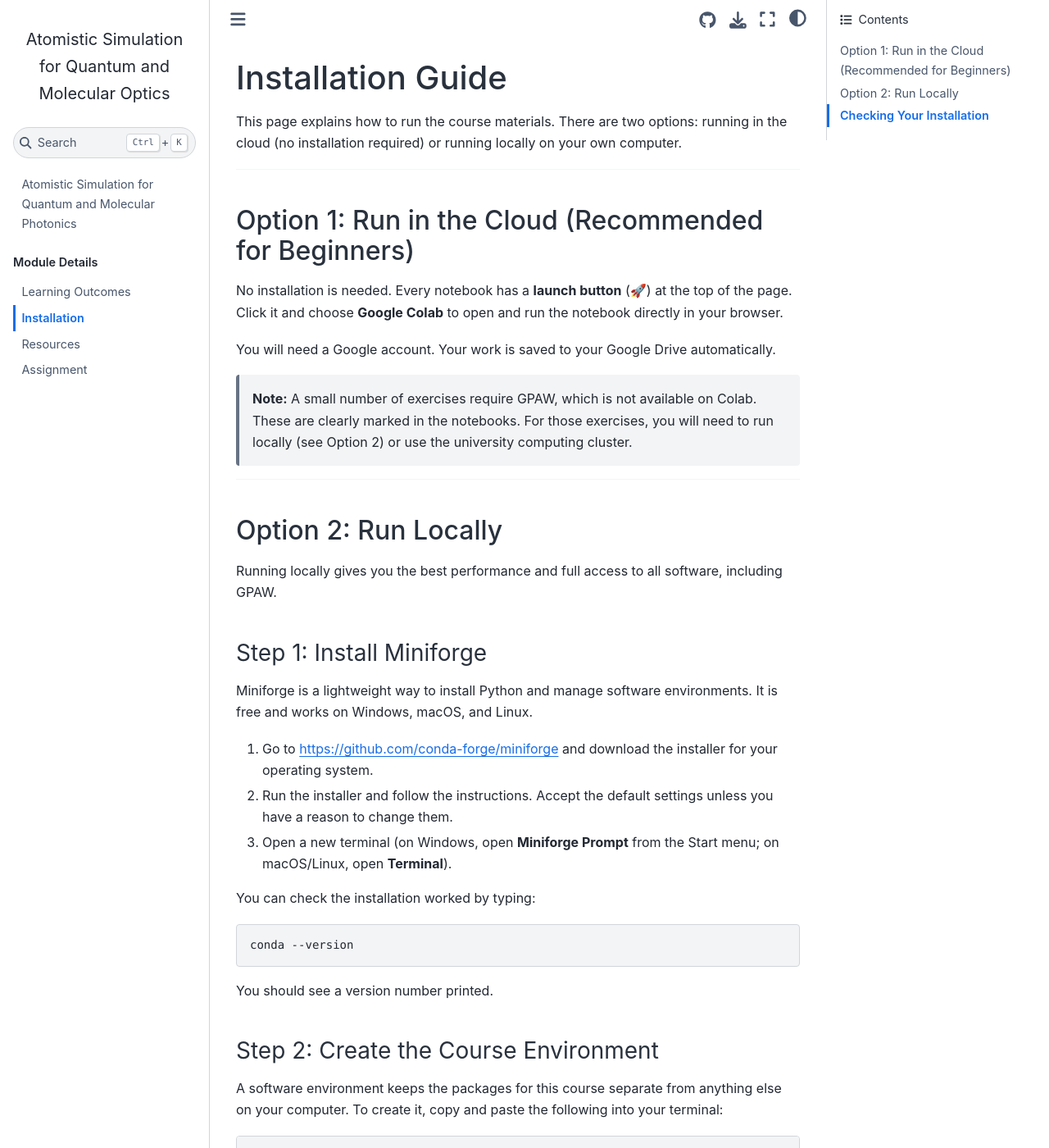
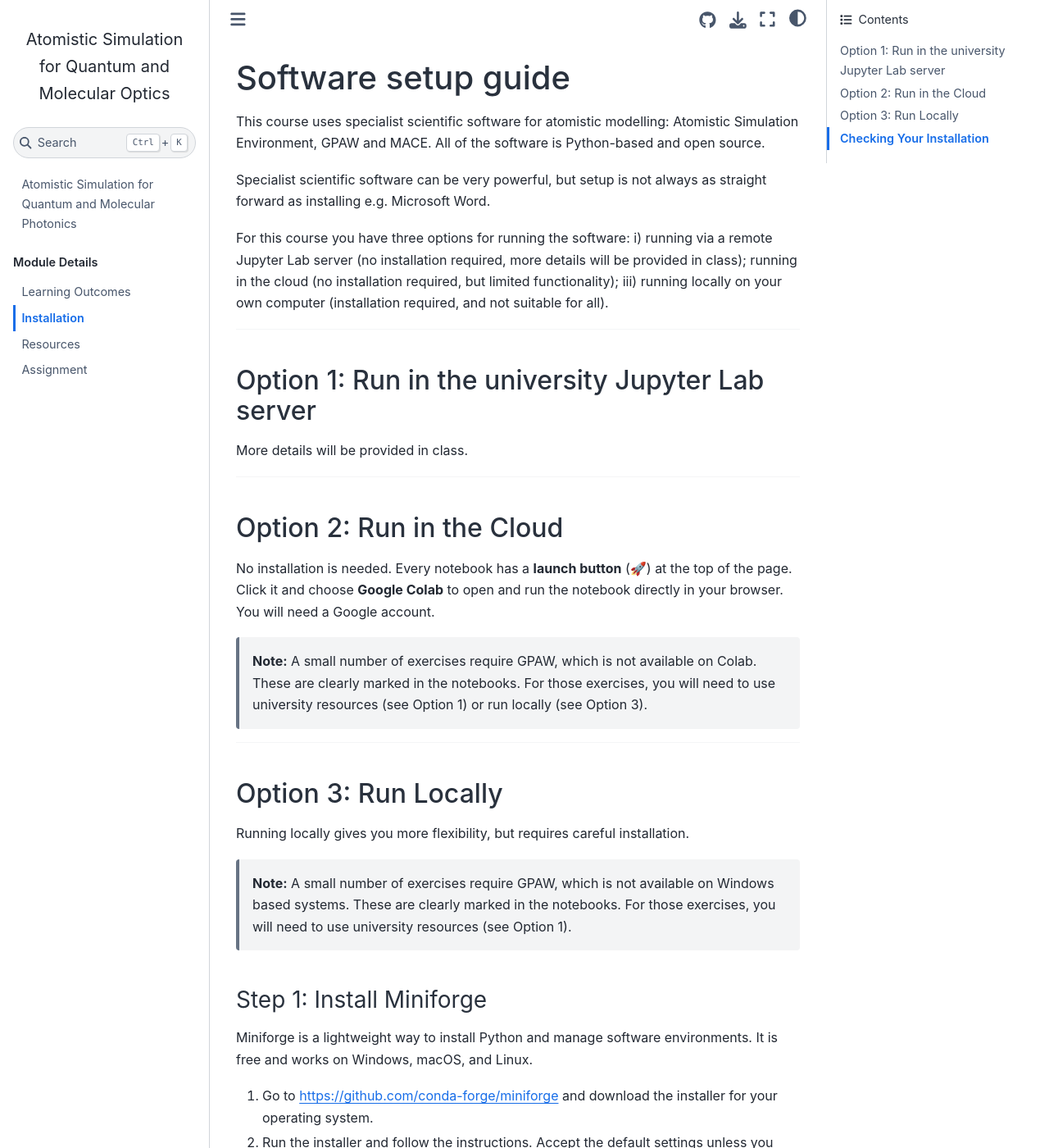
Before and after one commit to NU-CEM/Atomistic_Simulation, a Jupyter Book: the page built from installation.md, in a window 1280 px wide and 1400 px high. Shown: the whole window at 82% size. Built offline with Jupyter Book 1.0.4 settings and Sphinx 7.4.7 and the Sphinx Book theme 1.1.4, drawn with Linux system fonts in a browser that asks for light colours; pages that are not in the unit, such as notebooks, are missing from menus.

Commit message:
Update installation.md

```diff
--- a/installation.md
+++ b/installation.md
@@ -1,22 +1,32 @@
-# Installation Guide
+# Software setup guide
 
-This page explains how to run the course materials. There are two options: running in the cloud (no installation required) or running locally on your own computer.
+This course uses specialist scientific software for atomistic modelling: Atomistic Simulation Environment, GPAW and MACE. All of the software is Python-based and open source.
+
+Specialist scientific software can be very powerful, but setup is not always as straight forward as installing e.g. Microsoft Word.
+
+For this course you have three options for running the software: i) running via a remote Jupyter Lab server (no installation required, more details will be provided in class); running in the cloud (no installation required, but limited functionality); iii) running locally on your own computer (installation required, and not suitable for all).
 
 ---
 
-## Option 1: Run in the Cloud (Recommended for Beginners)
+## Option 1: Run in the university Jupyter Lab server
 
-No installation is needed. Every notebook has a **launch button** (🚀) at the top of the page. Click it and choose **Google Colab** to open and run the notebook directly in your browser.
-
-You will need a Google account. Your work is saved to your Google Drive automatically.
-
-> **Note:** A small number of exercises require GPAW, which is not available on Colab. These are clearly marked in the notebooks. For those exercises, you will need to run locally (see Option 2) or use the university computing cluster.
+More details will be provided in class.
 
 ---
 
-## Option 2: Run Locally
+## Option 2: Run in the Cloud
 
-Running locally gives you the best performance and full access to all software, including GPAW.
+No installation is needed. Every notebook has a **launch button** (🚀) at the top of the page. Click it and choose **Google Colab** to open and run the notebook directly in your browser. You will need a Google account.
+
+> **Note:** A small number of exercises require GPAW, which is not available on Colab. These are clearly marked in the notebooks. For those exercises, you will need to  use university resources (see Option 1) or run locally (see Option 3).
+
+---
+
+## Option 3: Run Locally
+
+Running locally gives you more flexibility, but requires careful installation.
+
+> **Note:** A small number of exercises require GPAW, which is not available on Windows based systems. These are clearly marked in the notebooks. For those exercises, you will need to use university resources (see Option 1).
 
 ### Step 1: Install Miniforge
 
```
